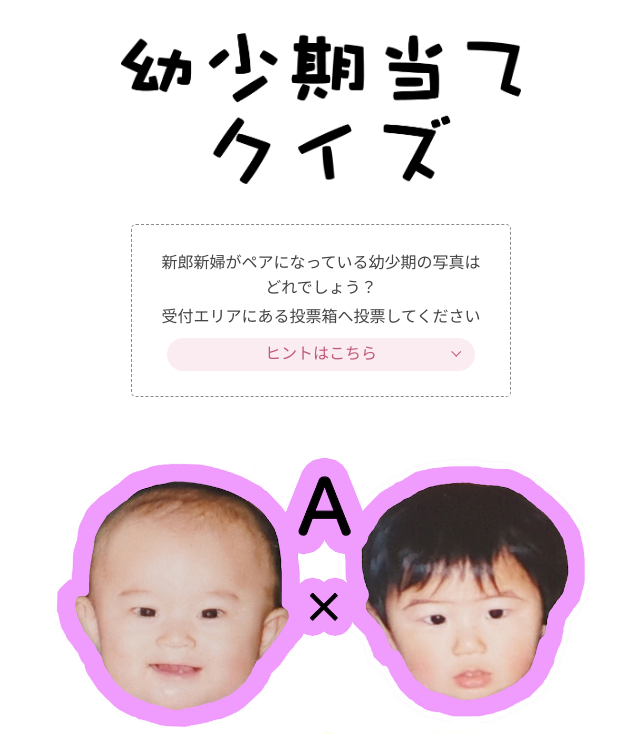
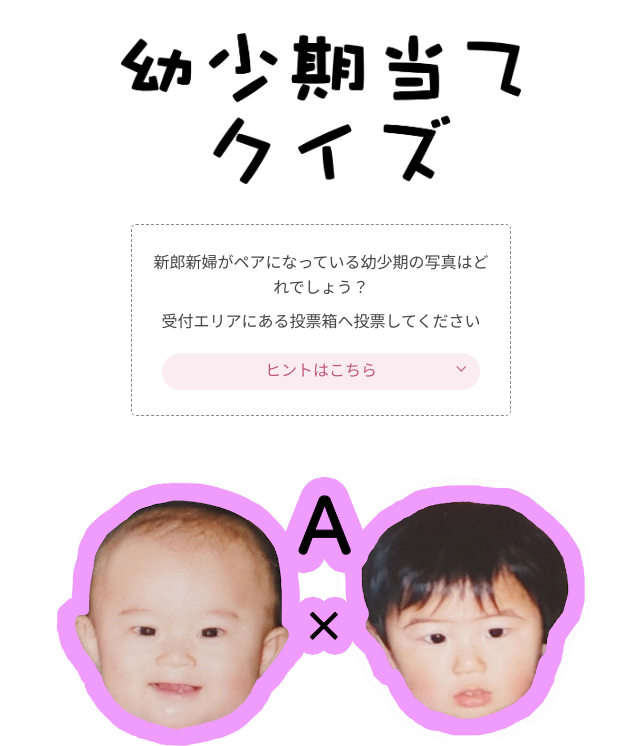
Before and after one commit to apricotn18/weddingquiz, a React app: page / in a window 1280 px wide. Shown: the part 88-834 px from the top of the page, without its empty margins (319-959 px from the left). Built offline with nearby package versions, Linux system fonts and the light colour scheme.

Commit message:
complete

```diff
--- a/src/style.scss
+++ b/src/style.scss
@@ -80,7 +80,7 @@ ul {
 
 		span {
 			display: block;
-			padding-top: 5px;
+			padding-top: 10px;
 		}
 
 		a {
@@ -88,8 +88,8 @@ ul {
 			display: flex;
 			justify-content: center;
 			align-items: center;
-			padding: 5px;
-			margin: 10px 10px 0;
+			padding: 7px;
+			margin: 20px 10px 0;
 			color: #c05978;
 			background-color: rgba(238, 191, 205, .3);
 			border-radius: 30px;
@@ -111,7 +111,7 @@ ul {
 	}
 
 	.text {
-		padding: 25px;
+		padding: 25px 20px;
 		color: #444;
 		line-height: 1.6;
 		border: 1px dashed #8a8a8a;
@@ -124,7 +124,7 @@ ul {
 
 	img.flower {
 		width: 19px;
-		margin: 0 4px;
+		margin: 0 4px 0 5px;
 	}
 
 	ul {
@@ -153,7 +153,7 @@ ul {
 	}
 
 	.hint2 {
-		padding: 40px 0;
+		padding: 50px 0;
 		color: #000;
 	}
 
```
Also changed, not shown: docs/index.html (+1 -1 lines), docs/asset-manifest.json, 4 other files.
